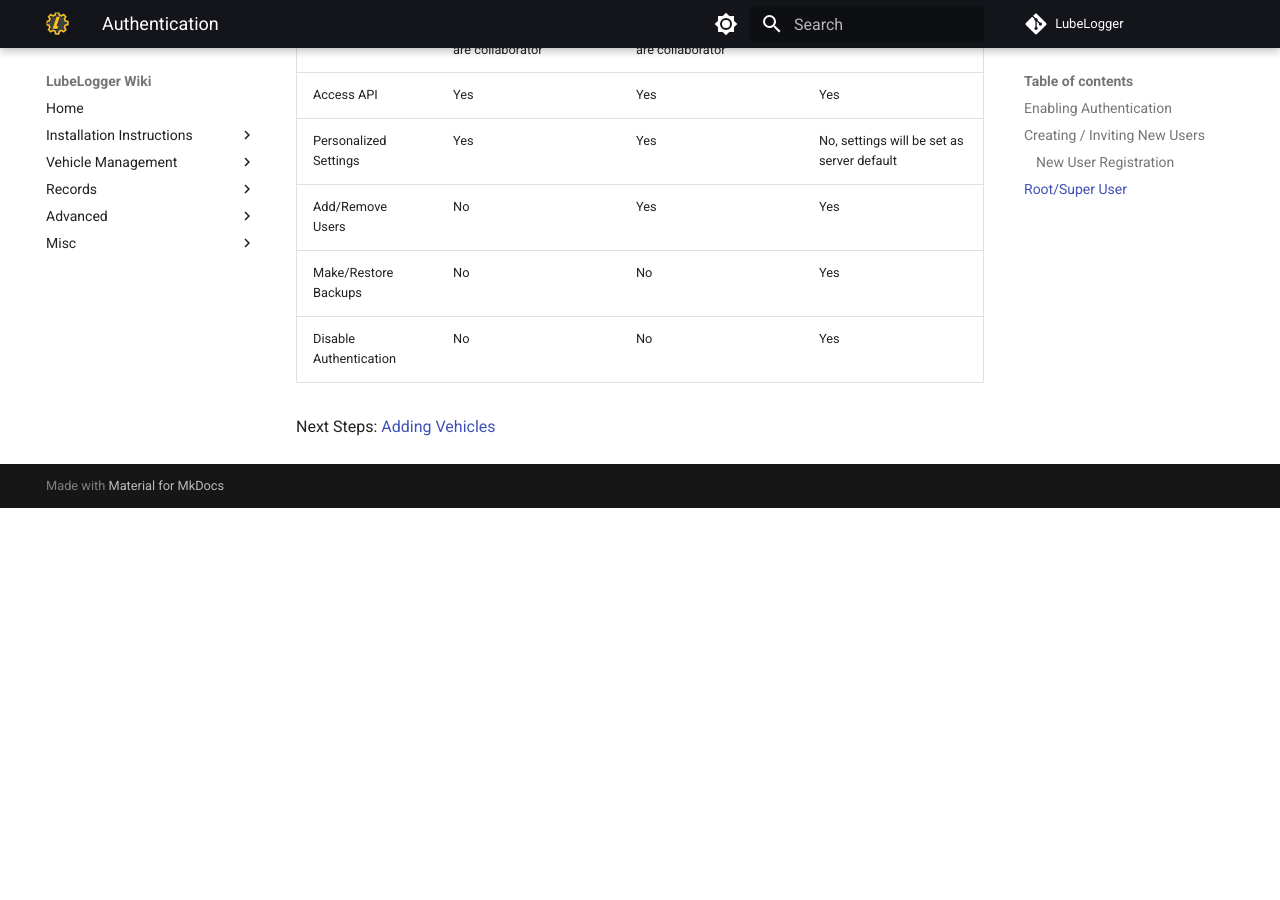
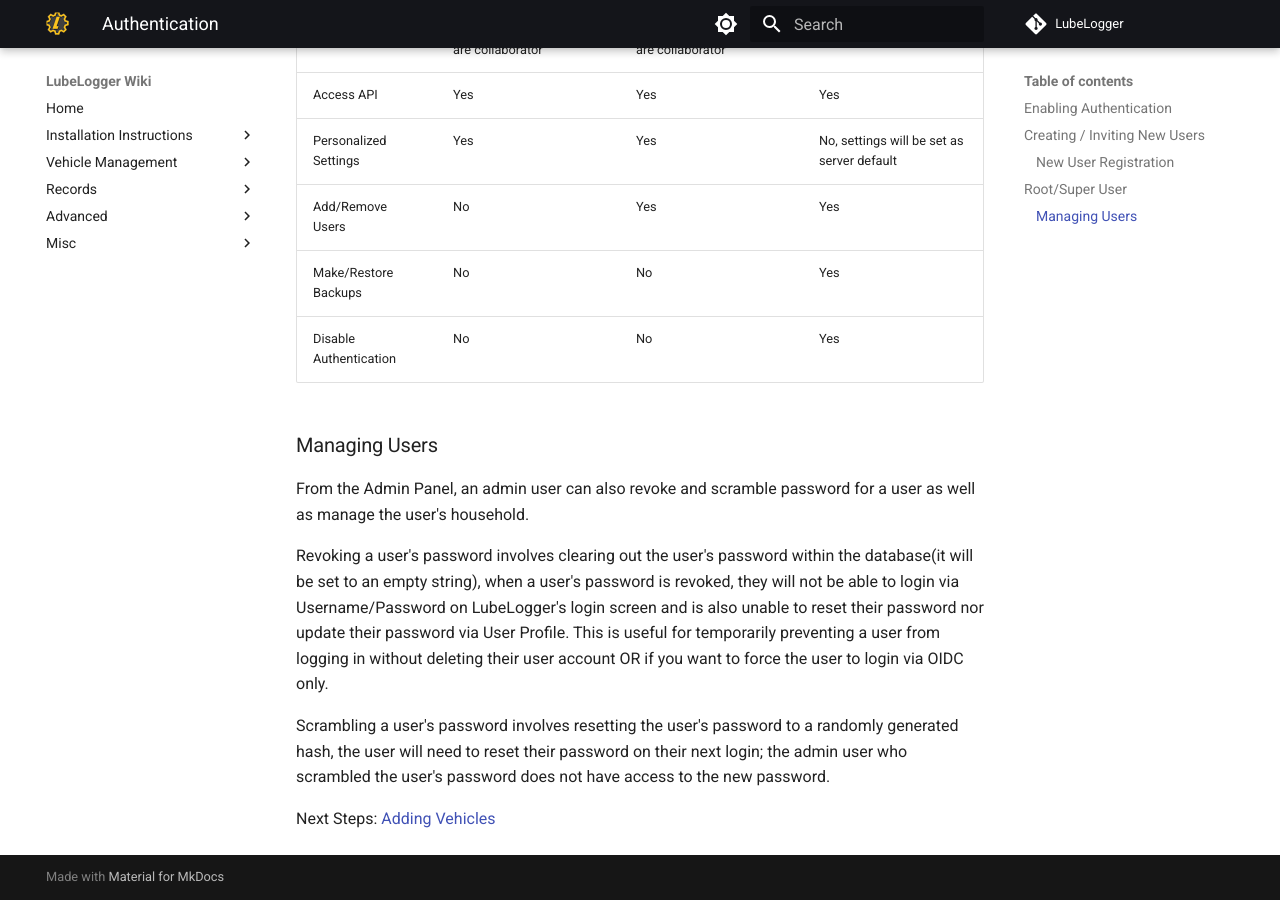
Before and after one commit to hargata/lubelog_docs, an MkDocs documentation site: the page built from docs/Installation/Authentication.md, in a window 1280 px wide and 900 px high, scrolled down 5947 px. Built offline with MkDocs 1.6.1 and Material for MkDocs 9.7.7, drawn with Linux system fonts in a browser that asks for light colours; comment, search, counter and statistics services are not loaded; before the commit the page ends 6455 px from its top, so only the background shows below that.

Commit message:
update roadmap and user management

```diff
--- a/docs/Installation/Authentication.md
+++ b/docs/Installation/Authentication.md
@@ -74,4 +74,11 @@ For the reasons above, it is highly recommended that you create a second user fo
 | Make/Restore Backups   | No                                        | No                                        | Yes                    |
 | Disable Authentication | No                                        | No                                        | Yes                    |
 
+### Managing Users
+From the Admin Panel, an admin user can also revoke and scramble password for a user as well as manage the user's household.
+
+Revoking a user's password involves clearing out the user's password within the database(it will be set to an empty string), when a user's password is revoked, they will not be able to login via Username/Password on LubeLogger's login screen and is also unable to reset their password nor update their password via User Profile. This is useful for temporarily preventing a user from logging in without deleting their user account OR if you want to force the user to login via OIDC only.
+
+Scrambling a user's password involves resetting the user's password to a randomly generated hash, the user will need to reset their password on their next login; the admin user who scrambled the user's password does not have access to the new password.
+
 Next Steps: [Adding Vehicles](/Vehicles/Vehicle Management)
```
Also changed, not shown: docs/Misc/Roadmap.md (+1 -1 lines).
